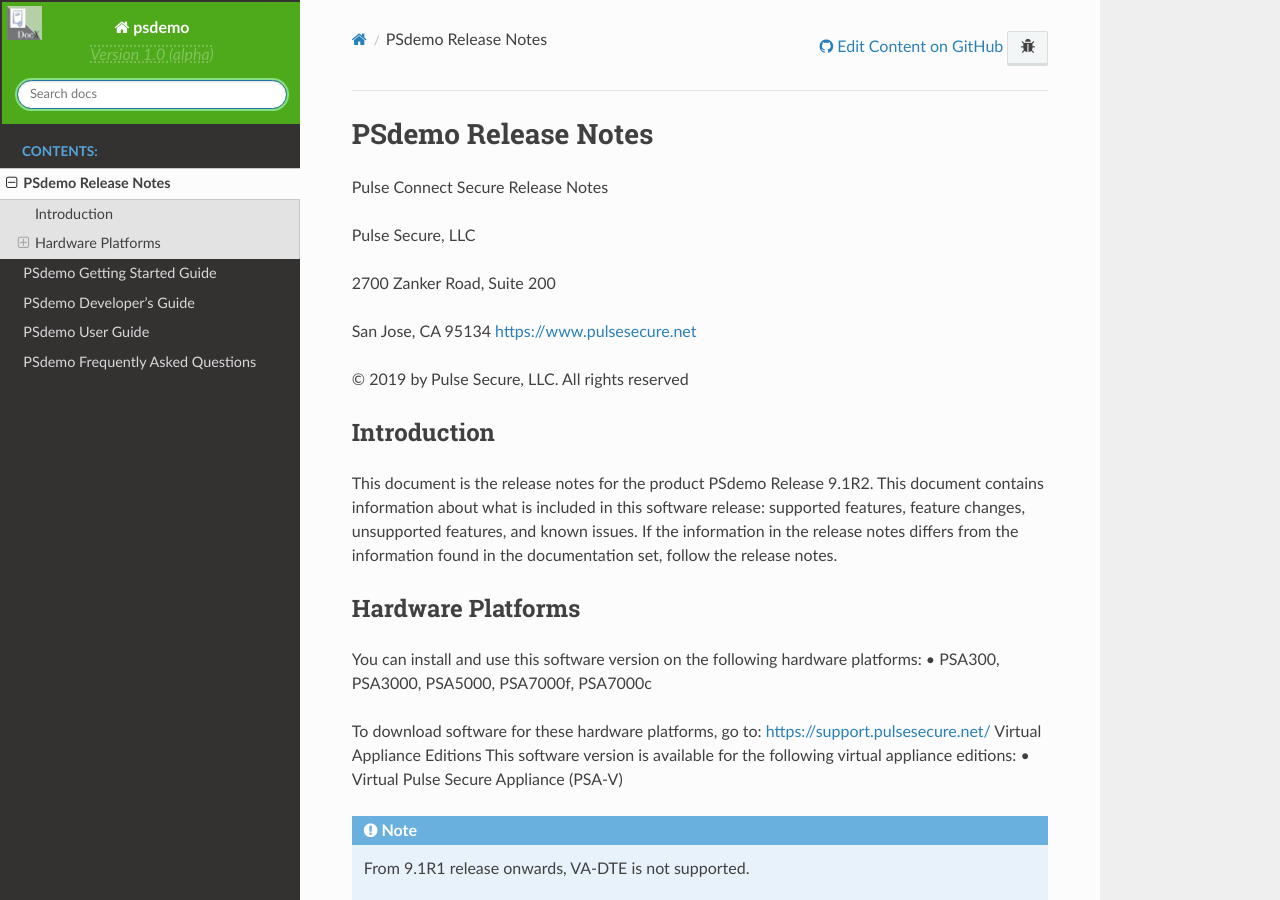
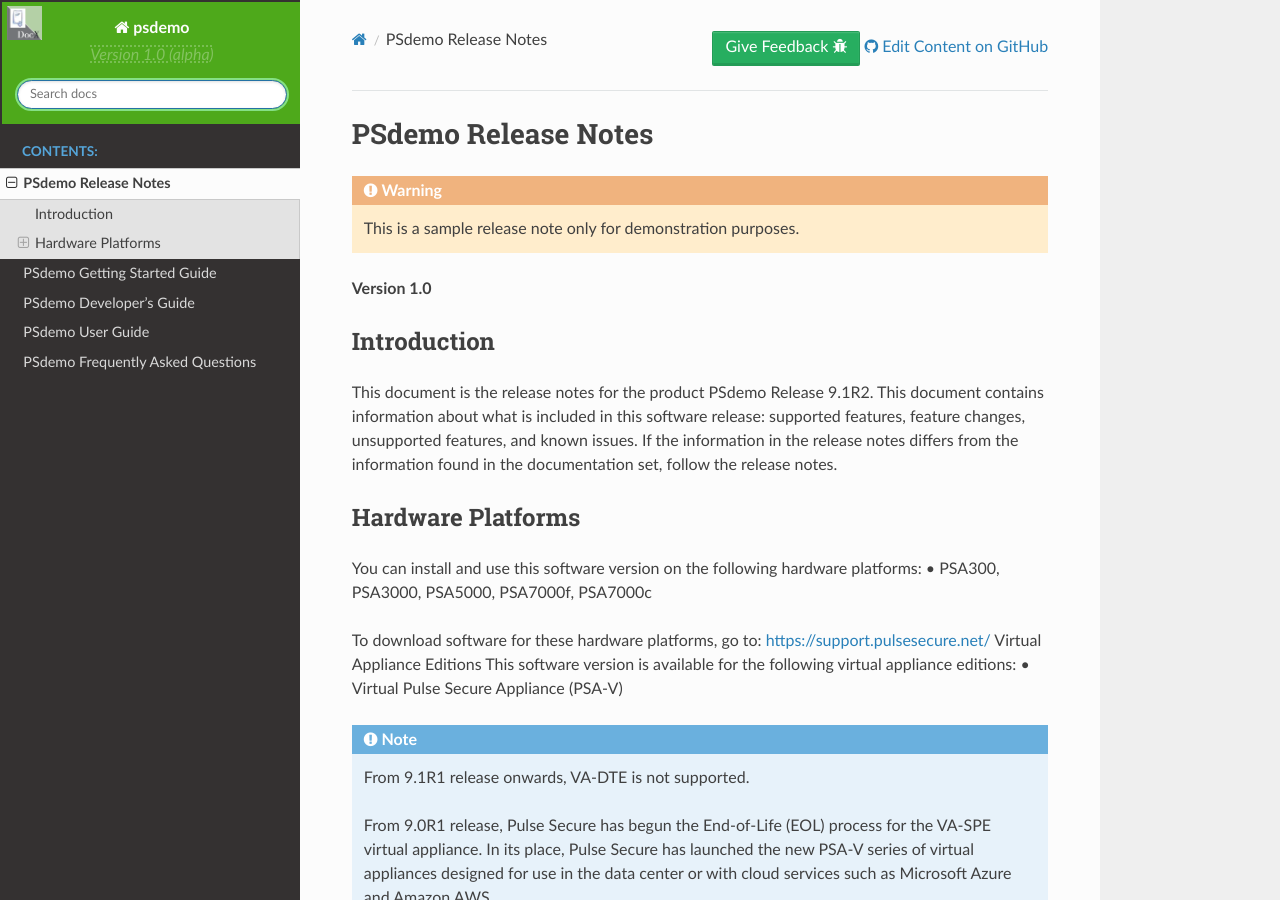
Before and after one commit to shaloo/psdemo, a Sphinx documentation site: the page built from docs/source/relnotes.rst, in a window 1280 px wide and 900 px high. Built offline with Sphinx 7.4.7 and the Read the Docs theme 2.0.0, drawn with Linux system fonts in a browser that asks for light colours.

Commit message:
cleanup before demo

```diff
--- a/docs/source/_templates/breadcrumbs.html
+++ b/docs/source/_templates/breadcrumbs.html
@@ -3,11 +3,11 @@
 {% block breadcrumbs_aside %}
       <li class="wy-breadcrumbs-aside">
         {% if hasdoc(pagename) %}
+            {% if display_feedback %}
+                 <a href="https://{{ github_host|default("github.com") }}/{{ github_user }}/{{ github_repo }}/issues/new?title=Feedback%20on%20{% for doc in parents %}{{ doc.title|striptags|e }}%20%E2%80%94%20{% endfor %}{{ title|striptags|e }}&body=**Page:**%20{{ html_baseurl }}{{ pagename }}.html%0A%0A**Feedback:**" class="btn btn-sm btn-dark"> Give Feedback <span class="fa fa-bug"></span></a>
+            {% endif %}
             {% if psdemo_display_github %}
                   <a href="https:/github.com/shaloo/psdemo/tree/master/docs/source/{{ pagename }}{{ suffix }}" class="fa fa-github"> {{ _('Edit Content on GitHub') }}</a>
-            {% endif %}
-            {% if display_feedback %}
-                 <a href="https://{{ github_host|default("github.com") }}/{{ github_user }}/{{ github_repo }}/issues/new?title=Feedback%20on%20{% for doc in parents %}{{ doc.title|striptags|e }}%20%E2%80%94%20{% endfor %}{{ title|striptags|e }}&body=**Page:**%20{{ html_baseurl }}{{ pagename }}.html%0A%0A**Feedback:**" class="btn btn-neutral" title="Give Feedback" rel="Give Feedback"><span class="fa fa-bug"></span></a>
             {% endif %}
         {% else %}
             {{ breadcrumbs_aside }}
--- a/docs/source/relnotes.rst
+++ b/docs/source/relnotes.rst
@@ -3,15 +3,10 @@
 |Product_name| Release Notes
 =============================
 
-Pulse Connect Secure Release Notes
+.. warning::
+        This is a sample release note only for demonstration purposes.
 
-Pulse Secure, LLC
-
-2700 Zanker Road, Suite 200
-
-San Jose, CA 95134 https://www.pulsesecure.net
-
-© 2019 by Pulse Secure, LLC. All rights reserved
+**Version 1.0**
 
 Introduction
 ------------
```
